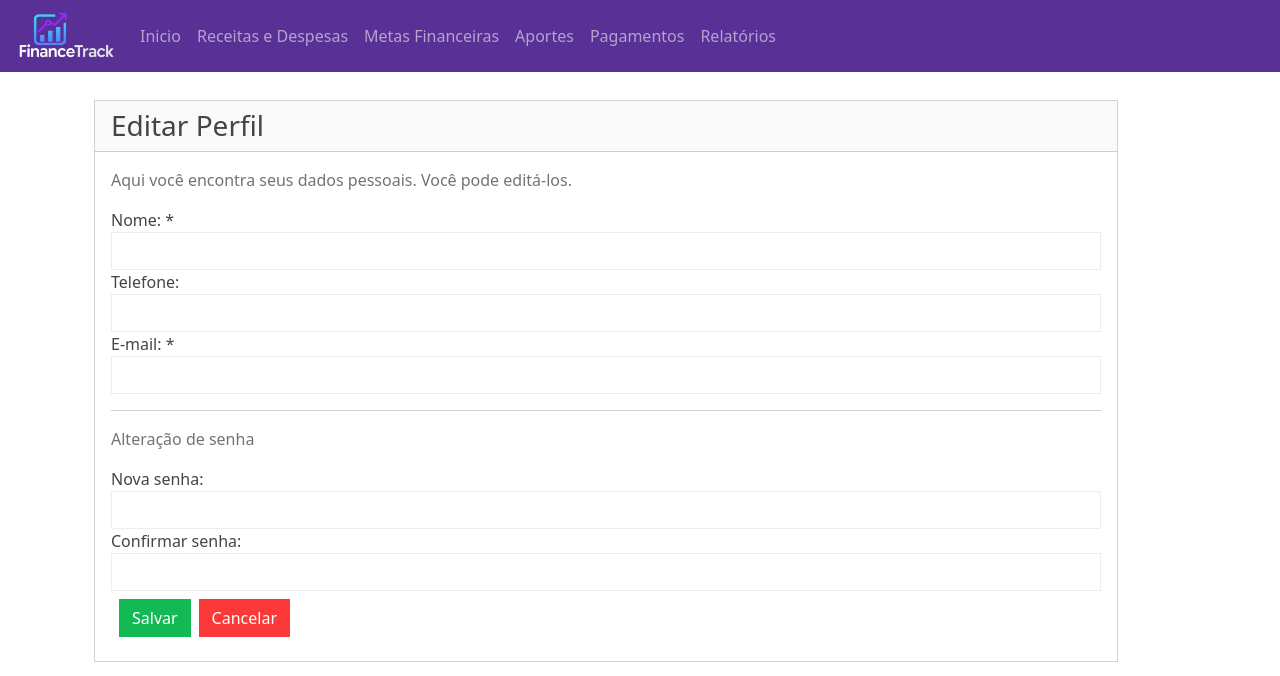
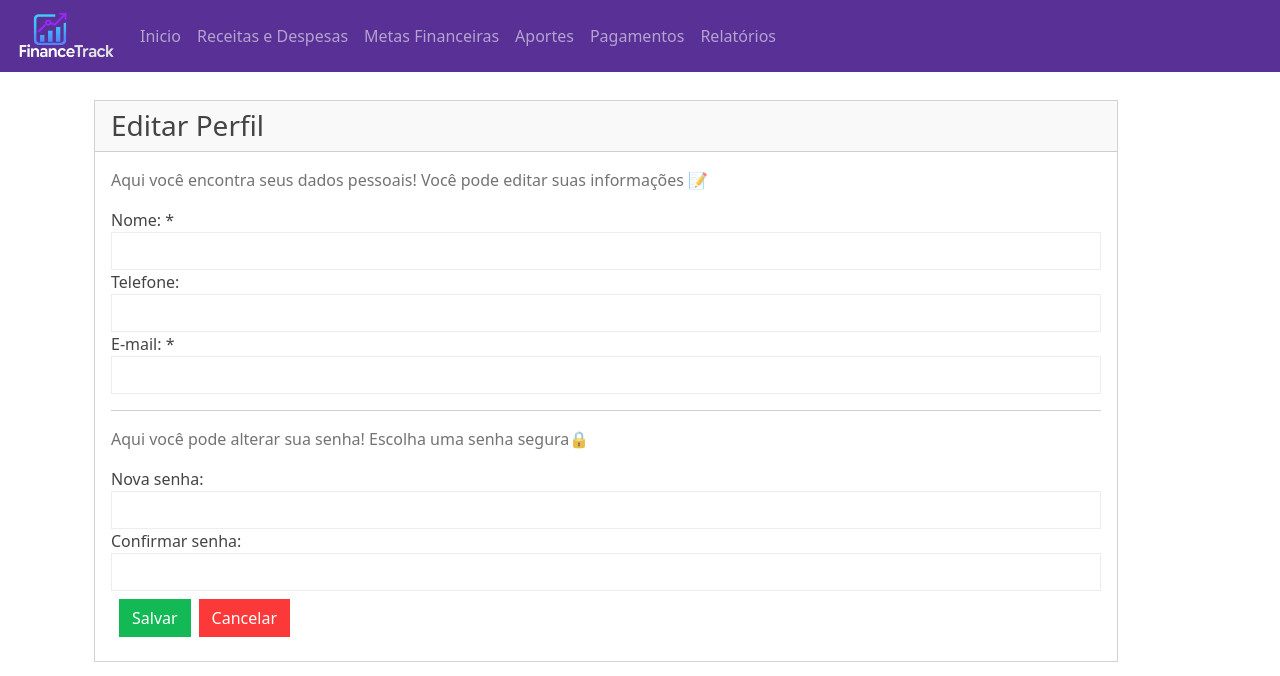
Before and after one commit to arthursouzaa/FinanceTrack, a React (Create React App) app: page /edicao-perfil in a window 1280 px wide. Shown: the top 676 px of the page. Built offline with nearby package versions, Linux system fonts and the light colour scheme; no server answers.

Commit message:
Mensagens dos parágrafos

```diff
--- a/src/views/edicao-perfil.js
+++ b/src/views/edicao-perfil.js
@@ -82,7 +82,7 @@ function EdicaoPerfil() {
                     <div className='col-lg-12'>
                         <div className='bs-component'>
 
-                            <p className='text-muted'>Aqui você encontra seus dados pessoais. Você pode editá-los.</p>
+                            <p className='text-muted'>Aqui você encontra seus dados pessoais! Você pode editar suas informações 📝</p>
 
                             <FormGroup label='Nome: *' htmlFor='inputNome'>
                                 <input
@@ -116,7 +116,7 @@ function EdicaoPerfil() {
 
                             <hr />
 
-                            <p className='text-muted'>Alteração de senha</p>
+                            <p className='text-muted'>Aqui você pode alterar sua senha! Escolha uma senha segura🔒</p>
 
                             <FormGroup label='Nova senha:' htmlFor='inputNovaSenha'>
                                 <input
```
